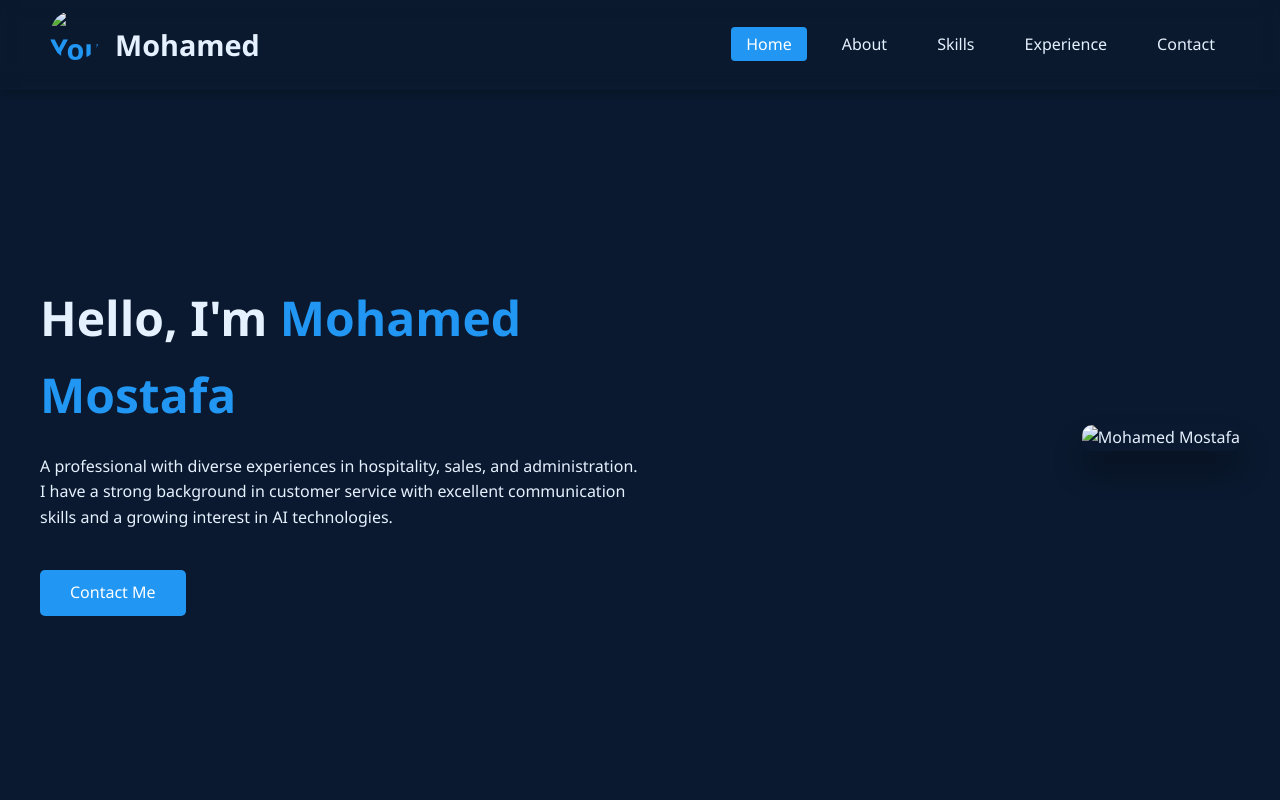
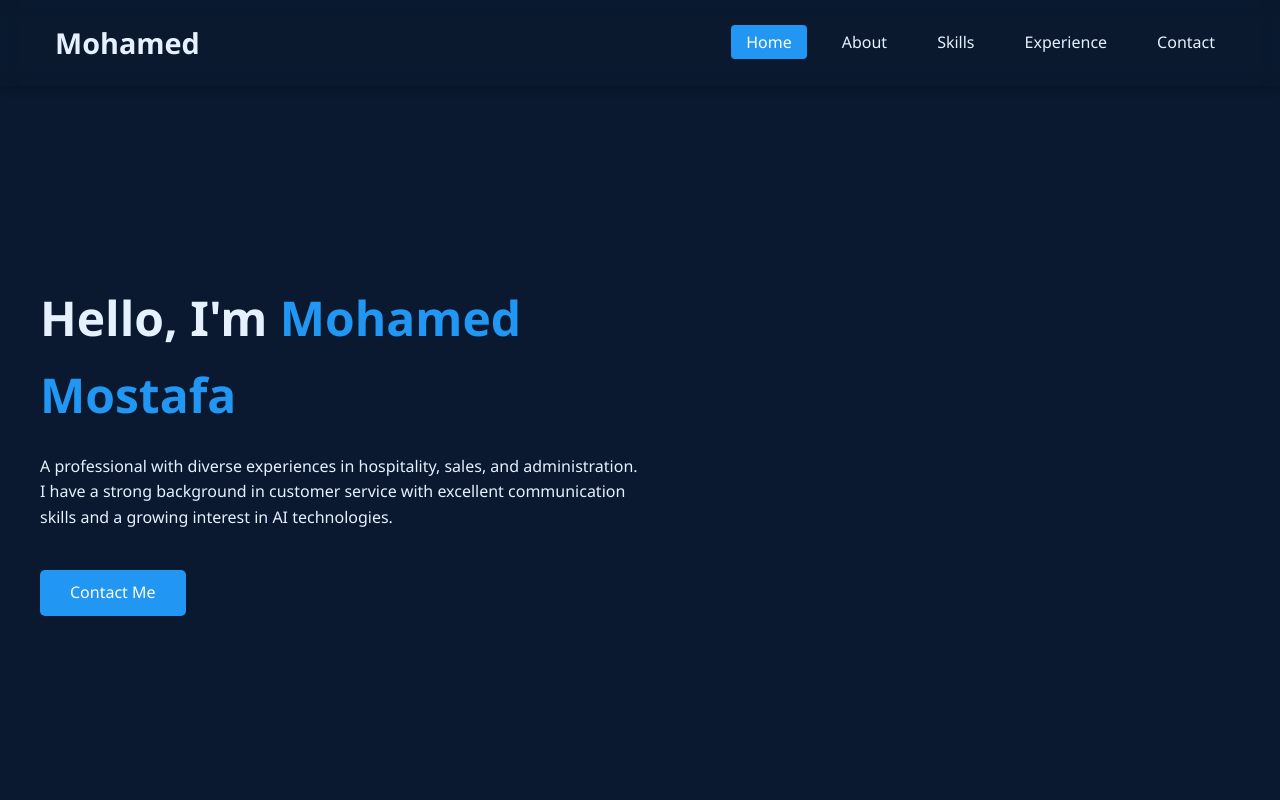
Before and after one commit to hmoyder/CV, a plain HTML site: page index.html in a window 1280 px wide. Shown: the top 800 px of the page. Drawn offline with Linux system fonts and the light colour scheme.

Commit message:
index.html

```diff
--- a/index.html
+++ b/index.html
@@ -155,7 +155,6 @@
     <div class="container">
        <header>
             <a href="#" class="logo">
-                <img src="YOUR_IMAGE_URL" alt="Your Name" class="logo-image">
                 <span>Mohamed</span>
             </a>
             <ul class="navigation desktop-nav">
@@ -177,7 +176,6 @@
                 <a href="#contact" class="btn">Contact Me</a>
             </div>
             <div class="profile-img">
-                <img src="/api/placeholder/400/400" alt="Mohamed Mostafa">
             </div>
         </section>
     </div>
```
